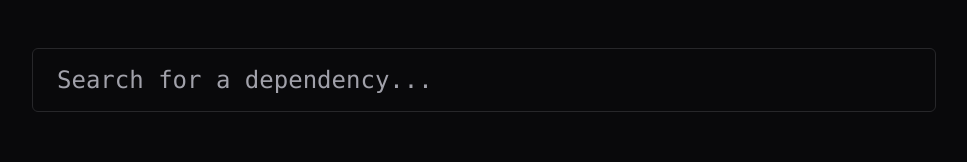
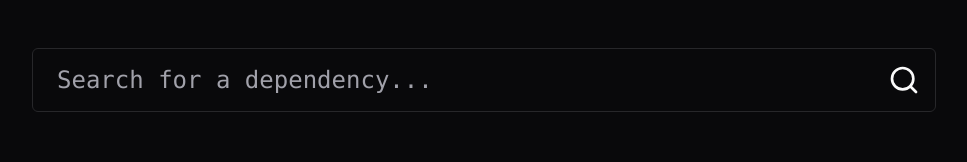
Before and after one commit to harrel56/jar-hell, a React (Vite) app in the folder web/: page / in a window 1280 px wide. Shown: the top 162 px of the page, without its empty margins (156-1123 px from the left). Built offline with nearby package versions, Linux system fonts and the light colour scheme.

Commit message:
add input adornments

```diff
--- a/web/src/Autocomplete.tsx
+++ b/web/src/Autocomplete.tsx
@@ -5,6 +5,8 @@ import {useNavigate} from 'react-router-dom'
 import {useFetch} from './hooks/useFetch.ts'
 import {Input} from '@/components/ui/Input.tsx'
 import {clsx} from 'clsx'
+import {SearchIcon} from 'lucide-react'
+import {LoadingSpinner} from '@/LoadingSpinner.tsx'
 
 interface Artifact {
   g: string
@@ -13,7 +15,6 @@ interface Artifact {
 }
 
 interface ListboxProps {
-  loading: boolean
   ac: UseAutocompleteReturnValue<Artifact>
 }
 
@@ -36,17 +37,15 @@ const ListboxOption = ({children, selectable, ...props}: React.PropsWithChildren
   )
 }
 
-const Listbox = ({loading, ac}: ListboxProps) => {
+const Listbox = ({ac}: ListboxProps) => {
   if (!ac.popupOpen || ac.inputValue === '') {
     return null
   }
-  const noResultsFound = !loading && ac.groupedOptions.length === 0
   // ac.groupedOptions = [{g: 'test', a: 'siema'}, {g: 'test2', a: 'siema2'}, {g: 'test3', a: 'siema3'}, {g: 'test', a: 'siema'}, {g: 'test2', a: 'siema2'}, {g: 'test3', a: 'siema3'}, {g: 'test', a: 'siema'}, {g: 'test2', a: 'siema2'}, {g: 'test3', a: 'siema3'}, {g: 'test', a: 'siema'}, {g: 'test2', a: 'siema2'}, {g: 'test3', a: 'siema3'}] as any
   return (
     <div className='relative mt-1.5'>
       <ul className='absolute flex flex-col w-full max-h-[454px] overflow-y-auto p-1 border rounded-md' {...ac.getListboxProps()}>
-        {loading && <ListboxOption selectable={false}>Loading...</ListboxOption>}
-        {noResultsFound && <ListboxOption selectable={false}>No results found</ListboxOption>}
+        {ac.groupedOptions.length === 0 && <ListboxOption selectable={false}>No results found</ListboxOption>}
          {(ac.groupedOptions as Artifact[]).map((option, index) => (
           <ListboxOption{...ac.getOptionProps({option, index})} title={toArtifactString(option)}>
             {toShortArtifactString(option)}
@@ -104,8 +103,12 @@ export const Autocomplete = () => {
 
   return (
     <div className='w-full flex flex-col font-mono' {...ac.getRootProps()}>
-      <Input className='h-16 p-6 text-2xl' {...ac.getInputProps()} value={inputValue} placeholder='Search for a dependency...'/>
-      <Listbox loading={loading} ac={ac}/>
+      <Input className='h-16 pl-6 text-2xl'
+             {...ac.getInputProps()}
+             value={inputValue}
+             placeholder='Search for a dependency...'
+             EndIcon={loading ? LoadingSpinner : SearchIcon}/>
+      <Listbox ac={ac}/>
     </div>
   )
 }
--- /dev/null
+++ b/web/src/LoadingSpinner.tsx
@@ -0,0 +1,6 @@
+import {LoaderCircle} from 'lucide-react'
+import {cn} from '@/lib/utils.ts'
+
+export const LoadingSpinner = ({className, ...props}: any) => {
+  return <LoaderCircle className={cn('rotating', className)} {...props}/>
+}
--- a/web/src/components/ui/Input.tsx
+++ b/web/src/components/ui/Input.tsx
@@ -1,25 +1,32 @@
-import * as React from "react"
+import * as React from 'react'
 
-import { cn } from "@/lib/utils"
+import {cn} from '@/lib/utils'
 
-export interface InputProps
-  extends React.InputHTMLAttributes<HTMLInputElement> {}
+export interface InputProps extends React.InputHTMLAttributes<HTMLInputElement> {
+  StartIcon?: React.ComponentType<any>
+  EndIcon?: React.ComponentType<any>
+}
 
 const Input = React.forwardRef<HTMLInputElement, InputProps>(
-  ({ className, type, ...props }, ref) => {
+  ({className, type, StartIcon, EndIcon, ...props}, ref) => {
     return (
+      <div className='w-full relative flex items-center'>
+        {StartIcon && <StartIcon className='absolute left-4 w-8 h-8 text-foreground text-center transition-all disabled:pointer-events-none disabled:opacity-50'/>}
         <input
           type={type}
-        className={cn(
-          "flex h-10 w-full rounded-md border border-input bg-background px-3 py-2 text-lg ring-offset-background file:border-0 file:bg-transparent file:text-sm file:font-medium file:text-foreground placeholder:text-muted-foreground focus-visible:outline-none focus-visible:ring-2 focus-visible:ring-ring focus-visible:ring-offset-2 disabled:cursor-not-allowed disabled:opacity-50",
+          className={cn('flex h-10 w-full rounded-md border border-input bg-background px-3 py-2 text-lg ring-offset-background file:border-0 file:bg-transparent file:text-sm file:font-medium file:text-foreground placeholder:text-muted-foreground focus-visible:outline-none focus-visible:ring-2 focus-visible:ring-ring focus-visible:ring-offset-2 disabled:cursor-not-allowed disabled:opacity-50',
+            StartIcon && 'pl-14',
+            EndIcon && 'pr-14',
             className
           )}
           ref={ref}
           {...props}
         />
+        {EndIcon && <EndIcon className='absolute right-4 w-8 h-8 text-foreground text-center transition-all disabled:pointer-events-none disabled:opacity-50'/>}
+      </div>
     )
   }
 )
-Input.displayName = "Input"
+Input.displayName = 'Input'
 
-export { Input }
+export {Input}
--- a/web/static/style.css
+++ b/web/static/style.css
@@ -68,3 +68,16 @@
         @apply bg-background text-foreground;
     }
 }
+
+@keyframes rotation {
+    0% {
+        transform: rotate(0deg);
+    }
+    100% {
+        transform: rotate(360deg);
+    }
+}
+
+.rotating {
+    animation: rotation 1s linear infinite;
+}
```
Lines whose indentation alone changed are shown as unchanged.
